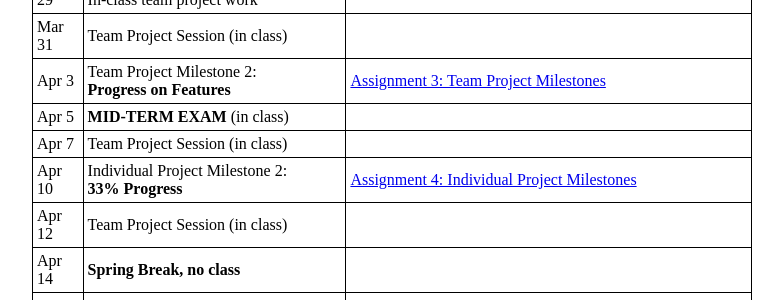
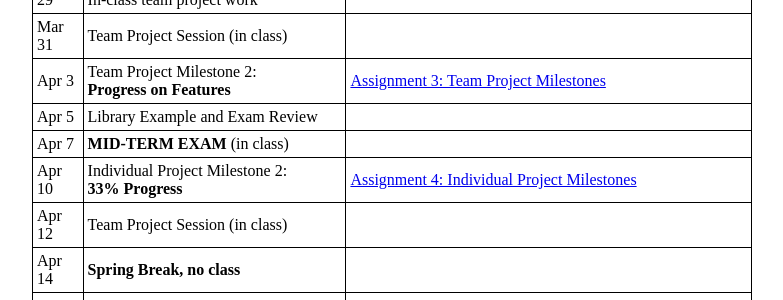
Before and after one commit to ycpcs/cs320-spring2017, a Jekyll site: the page built from schedule.md, in a window 1280 px wide and 900 px high, scrolled down 1314 px. Shown: the part 152-452 px from the top of the window, without its empty margins (248-1031 px from the left). Built offline with Jekyll 4.4.1, drawn with Linux system fonts in a browser that asks for light colours.

Commit message:
updated exam

```diff
--- a/schedule.md
+++ b/schedule.md
@@ -45,8 +45,8 @@ Mar 27 | Individual Project Milestone 1:<br> **Baseline Prototype** | [Assignmen
 Mar 29 | SQL / JDBC / ORM Labs<br> In-class team project work
 Mar 31 | Team Project Session (in class)
 Apr 3 | Team Project Milestone 2:<br> **Progress on Features** | [Assignment 3: Team Project Milestones](assign/assign03.html)
-Apr 5 | **MID-TERM EXAM** (in class)
-Apr 7 | Team Project Session (in class)
+Apr 5 | Library Example and Exam Review
+Apr 7 | **MID-TERM EXAM** (in class)
 Apr 10 | Individual Project Milestone 2:<br> **33% Progress** | [Assignment 4: Individual Project Milestones](assign/assign04.html)
 Apr 12 | Team Project Session (in class)
 Apr 14 | **Spring Break, no class**
```
